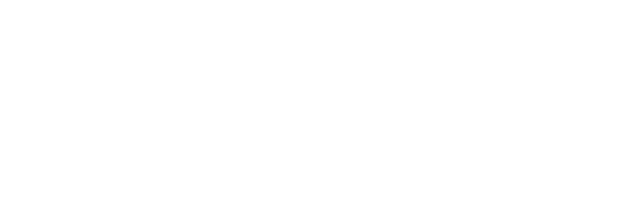
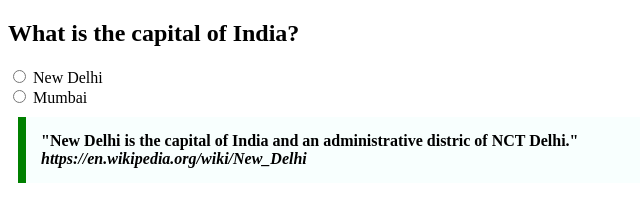
Before and after one commit to acciojob/trivia-TiyanaBande, a website: page main.html in a window 1280 px wide. Shown: the whole page, without its empty margins (0-640 px from the left). Drawn offline with Linux system fonts and the light colour scheme.

Commit message:
created a submission

```diff
--- a/main.html
+++ b/main.html
@@ -3,11 +3,42 @@
 <html>
 
 <head>
+	<title>Trivia Quiz</title>
 	<link rel="stylesheet" href="styles.css">
 </head>
+	<style>
+		blockquote.quote {
+			max-width: 600px;
+			margin: 10px;
+			padding: 15px;
+			border-left: 8px solid green;
+			background-color: #f8fffe;
+			font-weight: bold;
+		}
+	</style>
 
 <body>
-	<!-- the entire body must be written by student -->
+	<!--Question-->
+	<section class="quiz-section">
+		<h1>What is the capital of India?</h1>
+		<!--option with radio buttons-->
+		<label>
+			<input type="radio" name="capital" value="new-delhi">
+			New Delhi
+		</label>
+		<br>
+		<label>
+			<input type="radio" name="capital" value="mumbai">
+			Mumbai
+		</label>
+	</section>
+	<!--Quotation section-->
+	<blockquote class="quote">
+		"New Delhi is the capital of India and an administrative distric of NCT Delhi."
+		<cite>https://en.wikipedia.org/wiki/New_Delhi</cite>
+	</blockquote>
+	<!--entire body must be written by student -->
+
     <script type="text/javascript" src="./script.js">
 </script>
 
```
